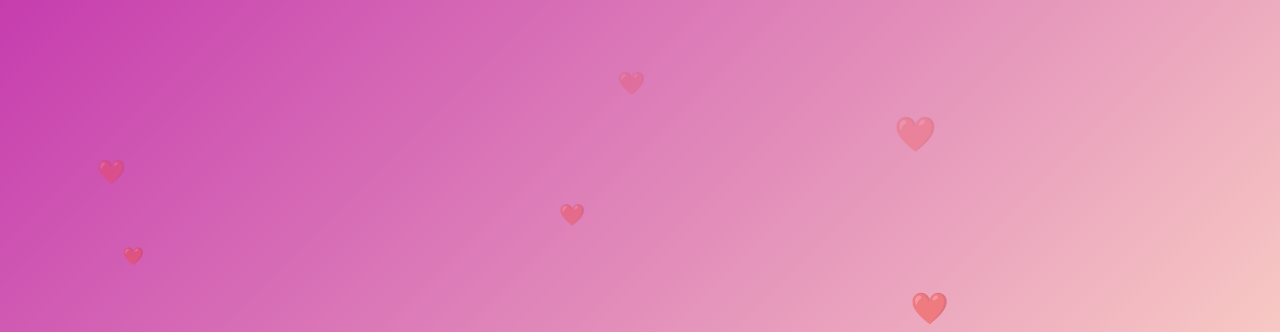
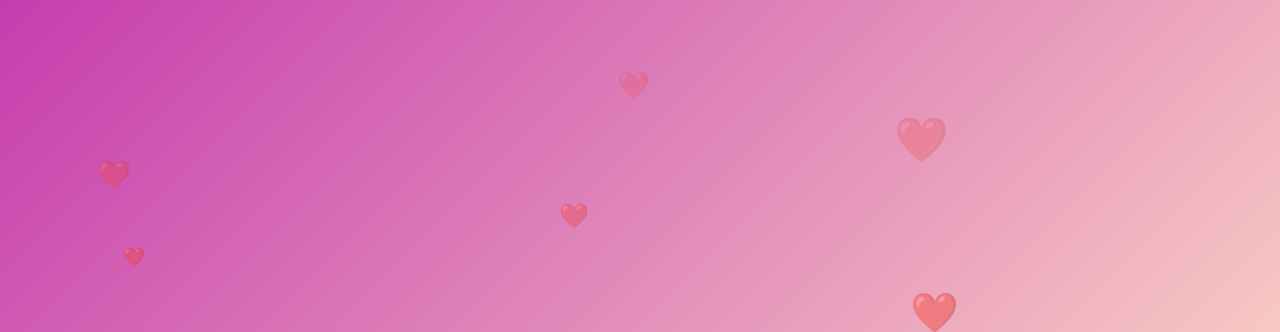
Before and after one commit to Kwenza05/valentine, a plain HTML site: page index.html in a window 1280 px wide. Shown: the part 468-800 px from the top of the page. Drawn offline with Linux system fonts and the light colour scheme.

Commit message:
Increased heart size

```diff
--- a/index.html
+++ b/index.html
@@ -110,7 +110,7 @@
         heart.innerHTML = "❤️";
         heart.classList.add("heart");
         heart.style.left = Math.random() * 100 + "vw";
-        heart.style.fontSize = Math.random() * 20 + 15 + "px";
+        heart.style.fontSize = Math.random() * 30 + 15 + "px";
         document.body.appendChild(heart);
 
         setTimeout(() => {
```
